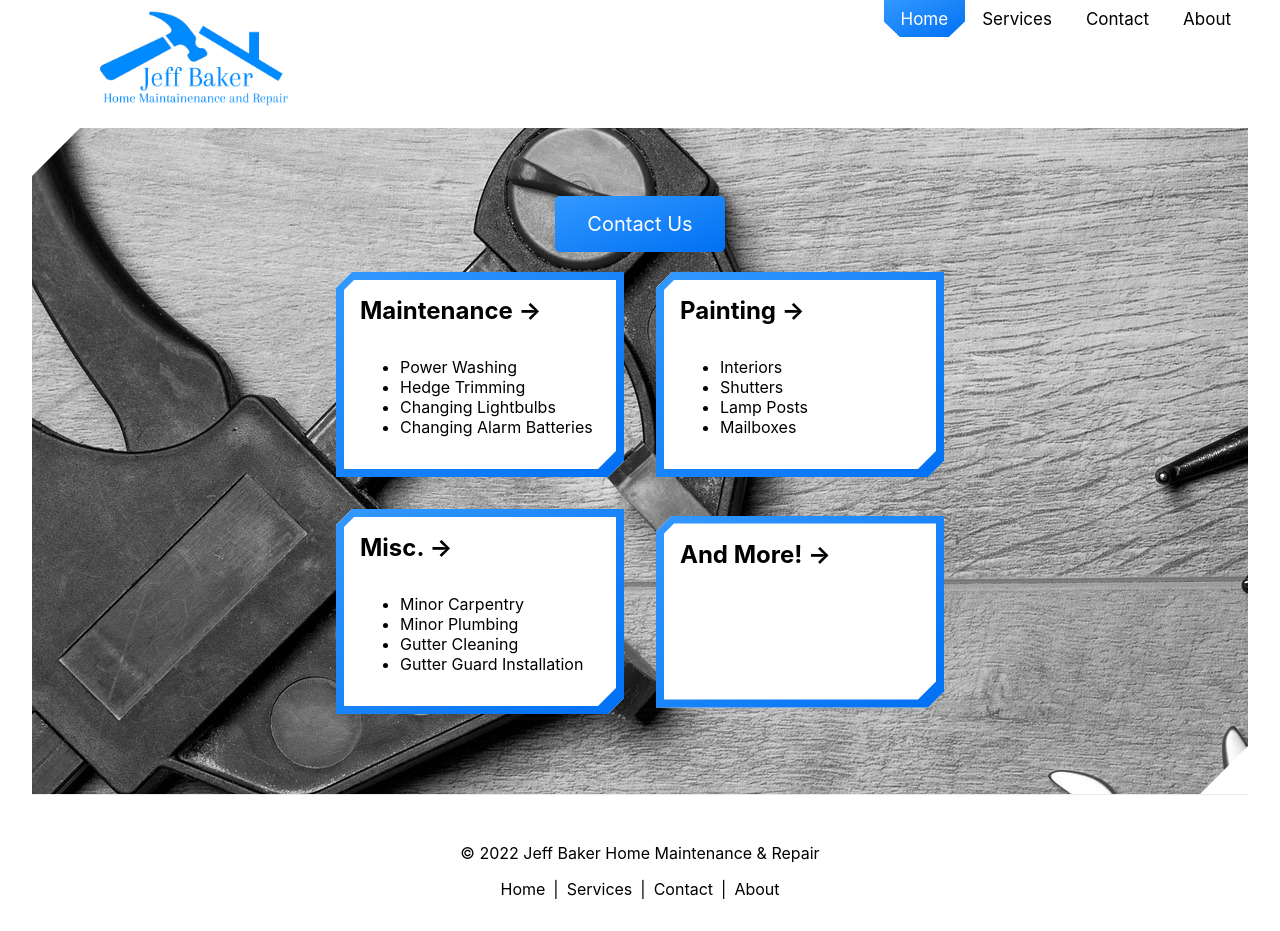
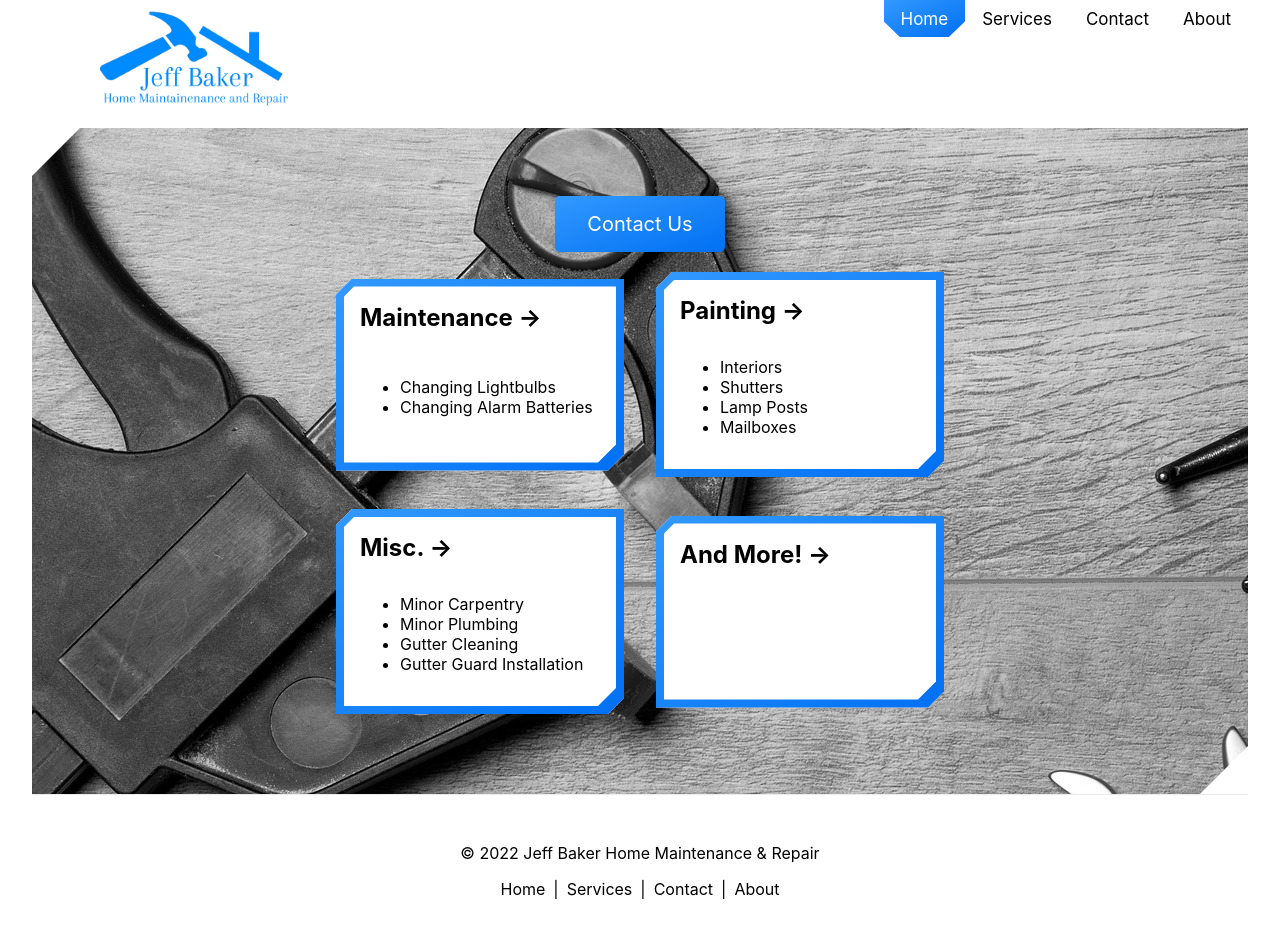
Before and after one commit to baker339/jeffhomerepair, a Next.js app: page / in a window 1280 px wide. Built offline with nearby package versions, Linux system fonts and the light colour scheme.

Commit message:
updated services

```diff
--- a/pages/index.tsx
+++ b/pages/index.tsx
@@ -30,8 +30,6 @@ const Home: NextPage = () => {
               <>
                 <h2>Maintenance &rarr;</h2>
                 <ul>
-                  <li>Power Washing</li>
-                  <li>Hedge Trimming</li>
                   <li>Changing Lightbulbs</li>
                   <li>Changing Alarm Batteries</li>
                 </ul>
```
Also changed, not shown: pages/services.tsx (+1 -6 lines).
